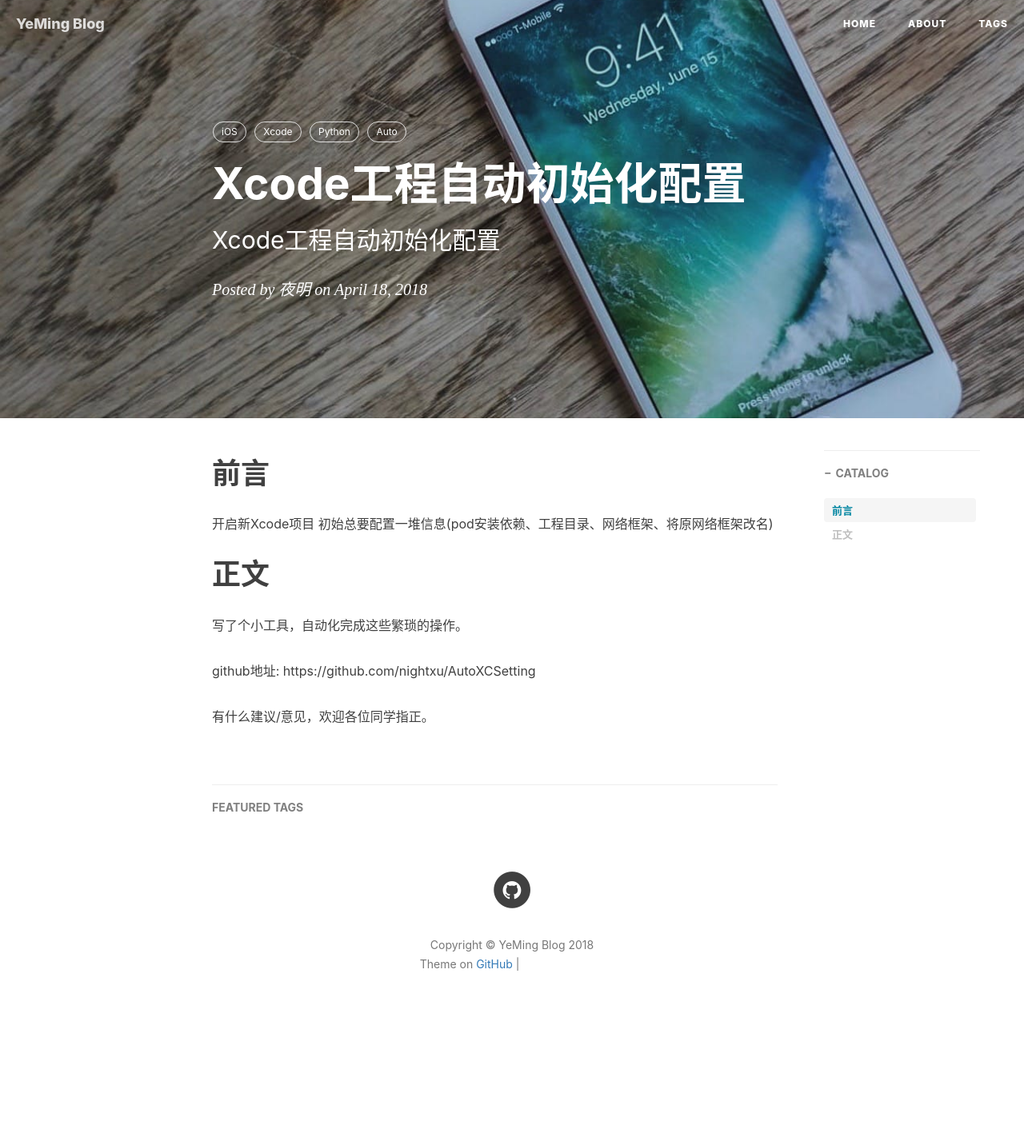
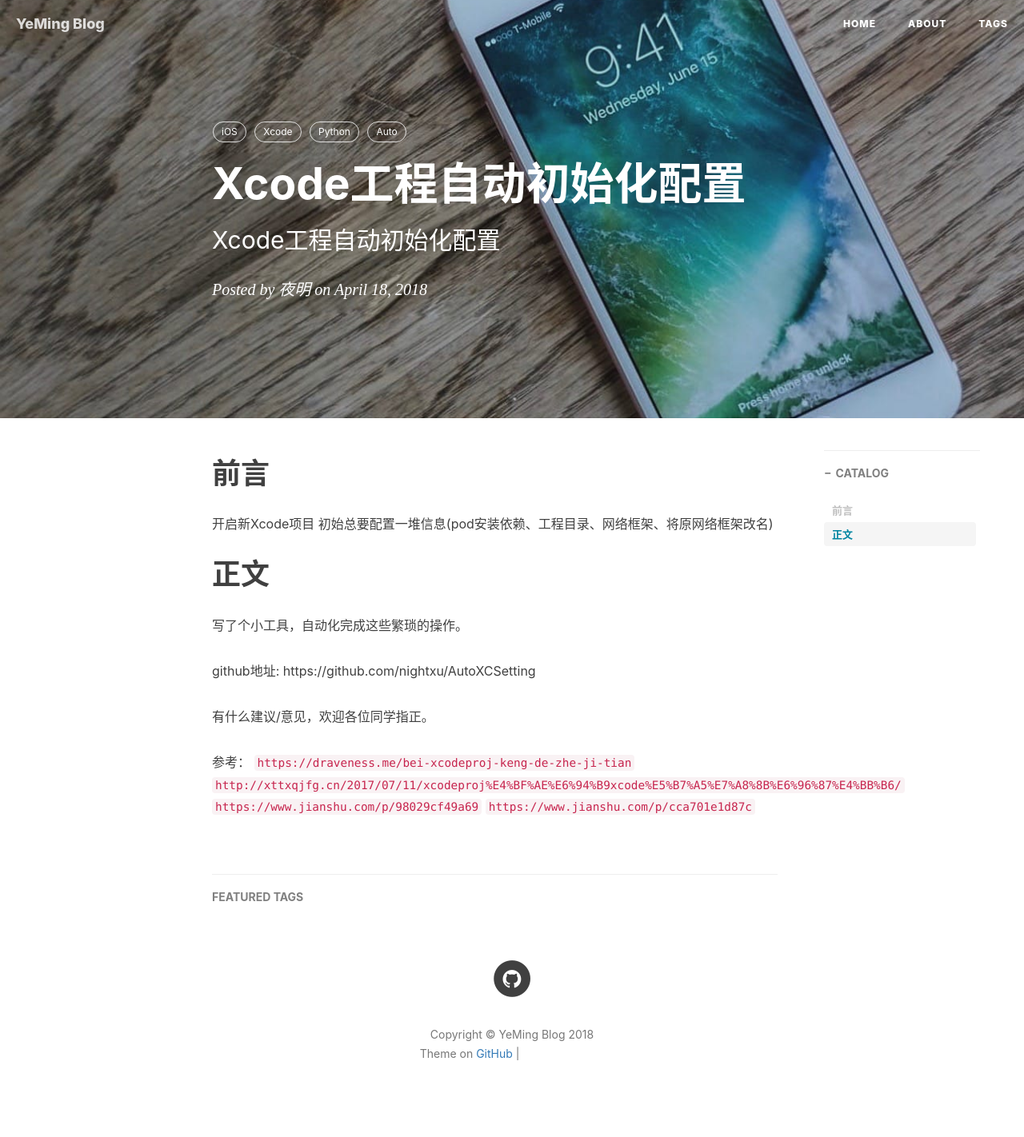
Before and after one commit to nightxu/nightxu.github.io, a Jekyll site: the page built from _posts/2018-4-18-Xcode工程自动初始化配置.md, in a window 1280 px wide. Shown: the whole page at 80% size. Built offline with Jekyll 4.4.1, drawn with Linux system fonts in a browser that asks for light colours; nearby versions of some CDN libraries; comment, search, counter and statistics services are not loaded; before the commit the page ends 1310 px from its top, so only the background shows below that; grey boxes are pictures that could not be loaded.

Commit message:
Update 2018-4-18-Xcode工程自动初始化配置.md

```diff
--- a/_posts/2018-4-18-Xcode工程自动初始化配置.md
+++ b/_posts/2018-4-18-Xcode工程自动初始化配置.md
@@ -25,3 +25,10 @@
 github地址: https://github.com/nightxu/AutoXCSetting
 
 有什么建议/意见，欢迎各位同学指正。
+
+
+参考：
+    `https://draveness.me/bei-xcodeproj-keng-de-zhe-ji-tian`
+    `http://xttxqjfg.cn/2017/07/11/xcodeproj%E4%BF%AE%E6%94%B9xcode%E5%B7%A5%E7%A8%8B%E6%96%87%E4%BB%B6/`
+    `https://www.jianshu.com/p/98029cf49a69`
+    `https://www.jianshu.com/p/cca701e1d87c`
```
